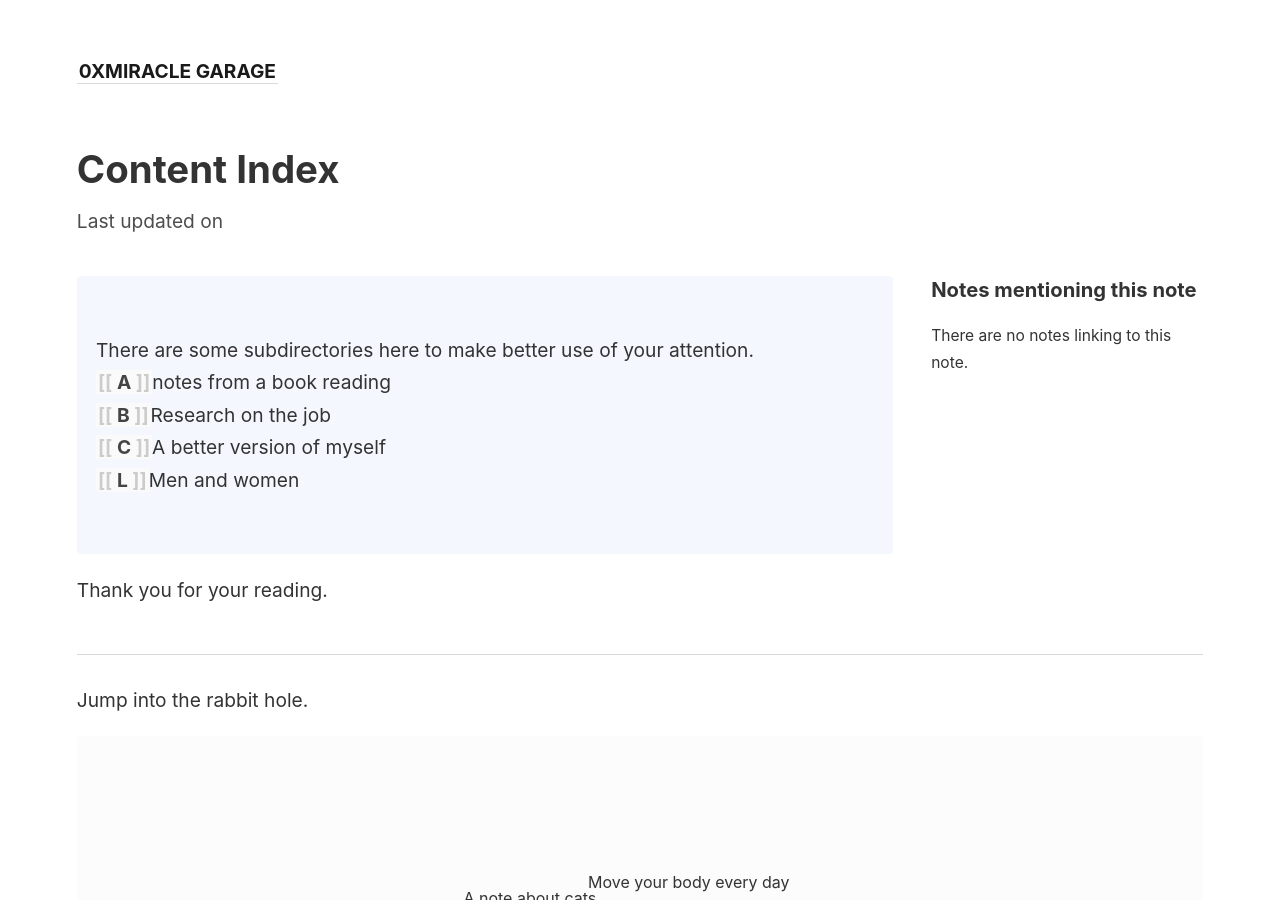
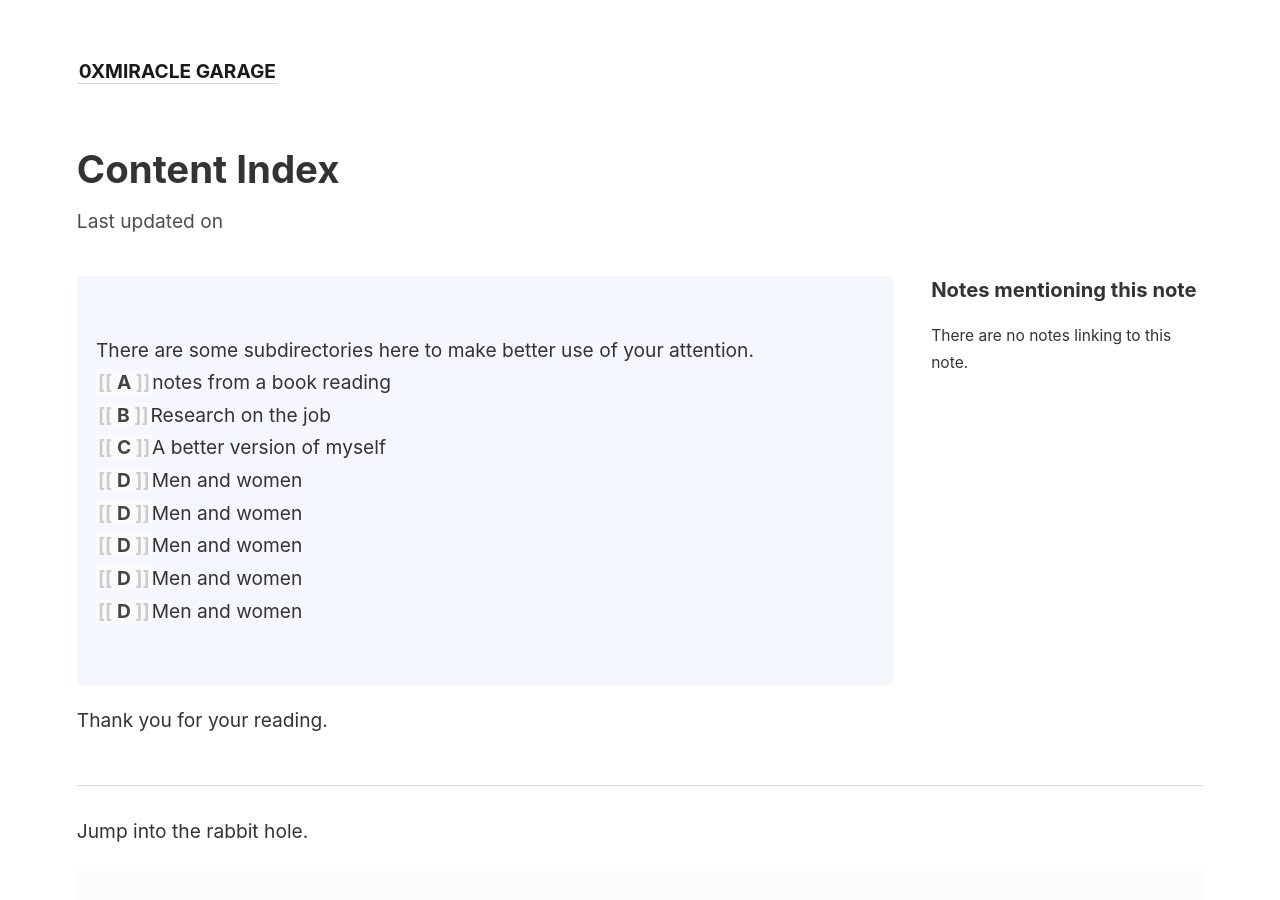
Before and after one commit to lkyxuan/bbbblog, a Jekyll site: the page built from _notes/Index/Content Index.md, in a window 1280 px wide and 900 px high. Built offline with Jekyll 4.4.1, drawn with Linux system fonts in a browser that asks for light colours.

Commit message:
vault backup: 2023-07-14 06:21:43
Affected files:
_notes/Index/Content Index.md

```diff
--- a/_notes/Index/Content Index.md
+++ b/_notes/Index/Content Index.md
@@ -6,6 +6,9 @@ title: Content Index
   <span style="font-weight: bold">[[A]]</span>notes from a book reading <br>
   <span style="font-weight: bold">[[B]]</span>Research on the job<br>
   <span style="font-weight: bold">[[C]]</span>A better version of myself<br>
-  <span style="font-weight: bold">[[L]]</span>Men and women<br>
+  <span style="font-weight: bold">[[D]]</span>Men and women<br>
+  <span style="font-weight: bold">[[D]]</span>Men and women<br><span style="font-weight: bold">[[D]]</span>Men and women<br><span style="font-weight: bold">[[D]]</span>Men and women<br><span style="font-weight: bold">[[D]]</span>Men and women<br>
+
+
 
 </p>
```
